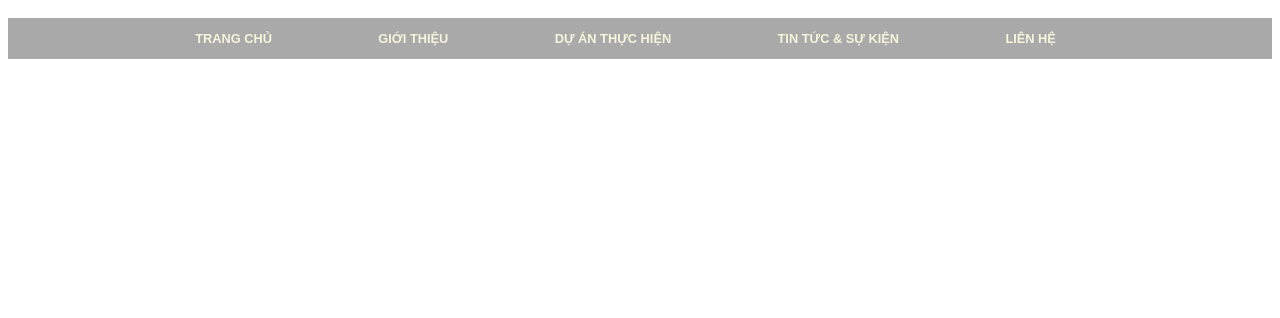
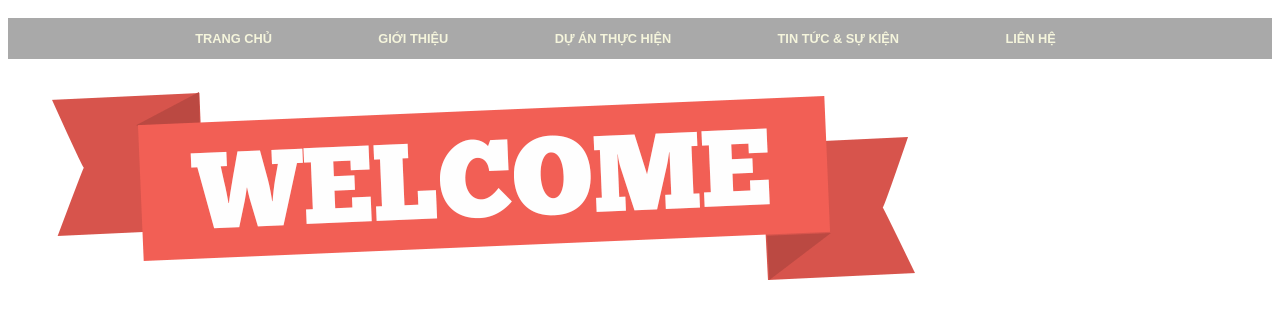
Before and after one commit to ducmanh2111/coninco-ce, a plain HTML site: page index.html in a window 1280 px wide. Shown: the part 118-436 px from the top of the page. Drawn offline with Linux system fonts and the light colour scheme.

Commit message:
them slider demo 1

```diff
--- a/index.html
+++ b/index.html
@@ -63,6 +63,14 @@
         </nav>
         <!-- END NAVIGATOR -->
 
+        <!-- START BANNER -->
+        <div class="slider">
+            <div class="slide" id="slide-1"><img src="assets\img\banner-1.png" alt=""></div>
+            <div class="slide" id="slide-2"><img src="assets\img\Banner-Web-Sun-Grand-City.jpg" alt=""></div>
+            <div class="slide" id="slide-3"><img src="assets\img\construction-banner-2.jpg" alt=""></div>
+        </div>
+        <!-- END BANNER -->
+
         <!-- START CONTENT -->
 
         <!-- END CONTENT -->
--- a/style.css
+++ b/style.css
@@ -132,6 +132,36 @@ ul a:hover {
 /* END NAVIGATOR */
 
 
+/* START BANNER */
+
+.slider {
+    background-color: white;
+    color: white;
+    min-width: 100%;
+    height: 300px;
+    display: flex;
+    justify-content: space-between;
+    overflow-x: auto;
+    -webkit-overflow-scrolling: touch;
+    scroll-behavior: smooth;
+    -webkit-scroll-snap-points-x: repeat(300px);
+    -ms-scroll-snap-points-x: repeat(300px);
+    scroll-snap-points-x: repeat(300px);
+    -webkit-scroll-snap-type: mandatory;
+    -ms-scroll-snap-type: mandatory;
+    scroll-snap-type: mandatory;
+}
+
+.slide {
+    width: 100%;
+    flex-shrink: 0;
+    height: 100%;
+}
+
+
+/* END BANNER */
+
+
 /* START CONTENT */
 
 
```
